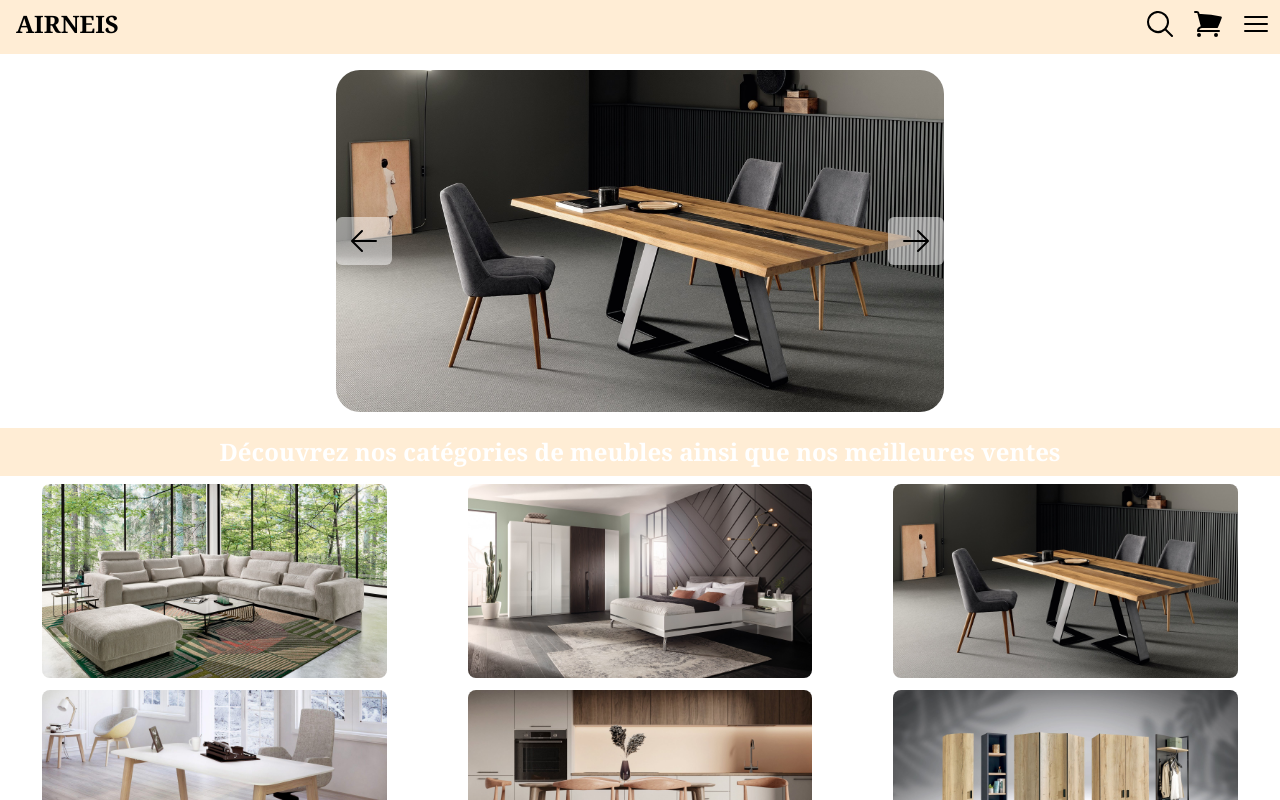
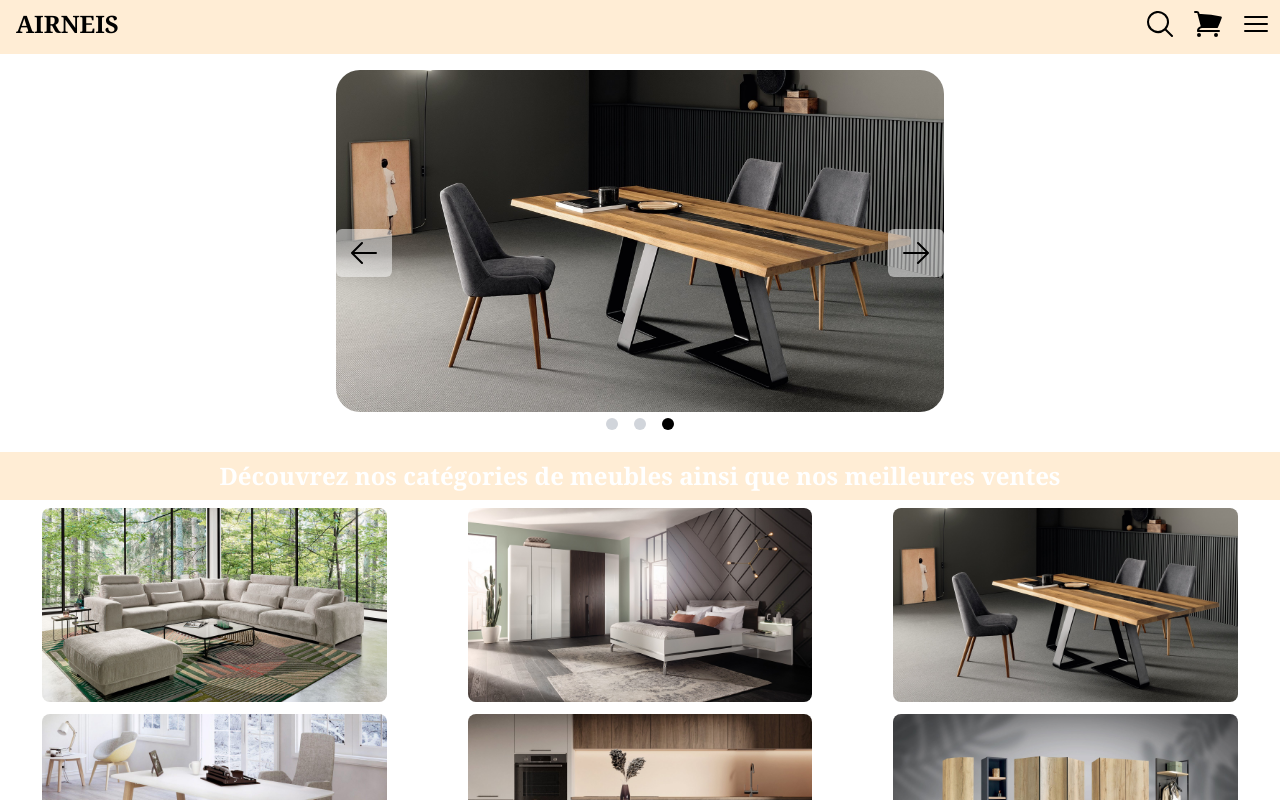
Before and after one commit to B3-Team6/e-commerce-project, a Next.js app: page / in a window 1280 px wide. Shown: the top 800 px of the page. Built offline with nearby package versions, Linux system fonts and the light colour scheme.

Commit message:
add boutton carousel

```diff
--- a/src/components/Carousel.jsx
+++ b/src/components/Carousel.jsx
@@ -43,6 +43,7 @@ const Carousel = () => {
           >
             <ArrowRightIcon className="h-8 w-8 text-black font-extrabold" />
           </button>
+
           {images.map((item, index) => {
             const isActive = index === currentIndex
 
@@ -55,9 +56,24 @@ const Carousel = () => {
                   className="rounded-3xl w-screen"
                   src={item.src}
                   alt={item.id}
-                  width="500"
-                  height="500"
+                  width="5000"
+                  height="5000"
                 />
+
+                {/* Boutton */}
+                <div className=" flex justify-center">
+                  {images.map((item, index) => (
+                    <div key={item.id} className="mx-2">
+                      <button
+                        className={`w-3 h-3 rounded-full ${
+                          index === currentIndex ? "bg-black" : "bg-gray-300"
+                        }`}
+                        onClick={() => setCurrentIndex(index)}
+                      />
+                    </div>
+                  ))}
+                </div>
+
               </div>
             )
           })}
--- a/src/components/Layout/Layout.jsx
+++ b/src/components/Layout/Layout.jsx
@@ -6,7 +6,6 @@ const Layout = ({ children }) => {
     <>
       <Navbar />
       {children}
-
       <Footer />
     </>
   )
```
